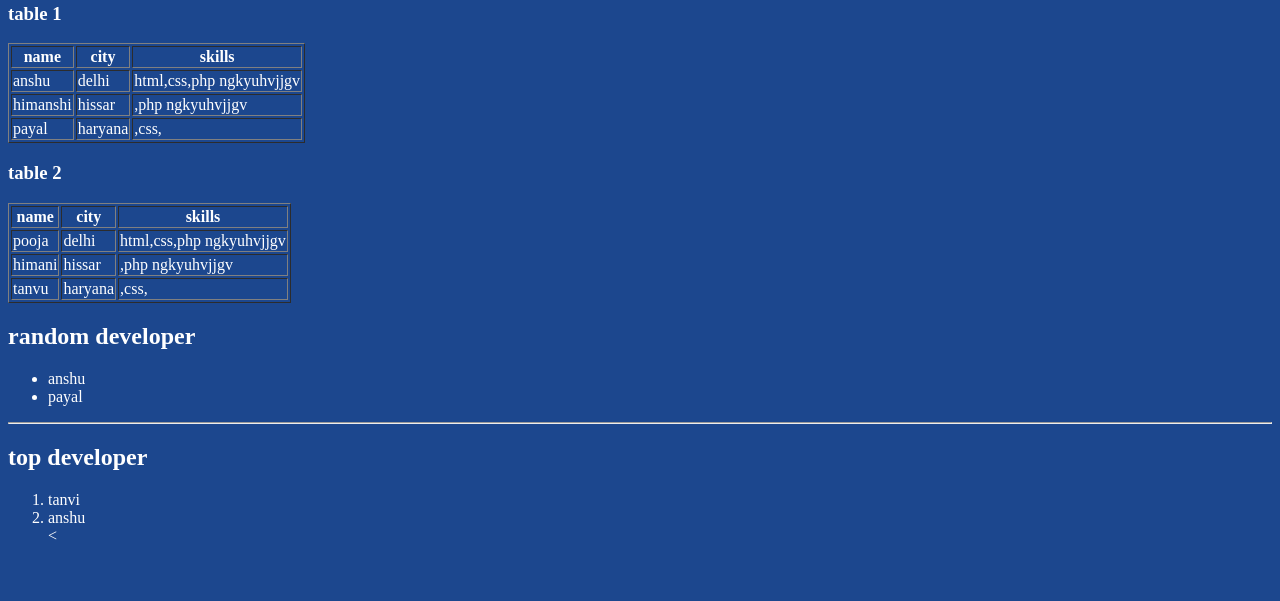
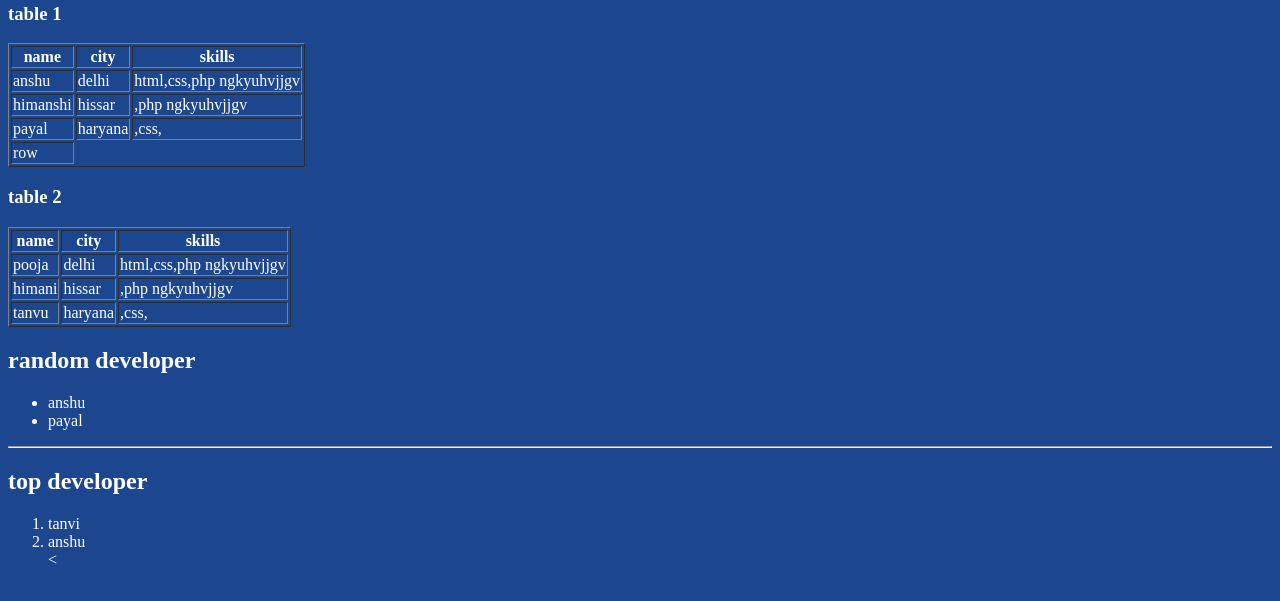
Before and after one commit to anshu008/hello-world, a plain HTML site: page list.html in a window 1280 px wide. Shown: the part 71-672 px from the top of the page. Drawn offline with Linux system fonts and the light colour scheme.

Commit message:
form.html

```diff
--- a/list.html
+++ b/list.html
@@ -33,6 +33,9 @@ table 1</h3>
 <td>payal</td>
 <td>haryana</td>
 <td>,css,</td></tr>
+<tr>
+<td rowspan="3">row</td>
+</tr>
 </tbody>
 </table>
 
```
